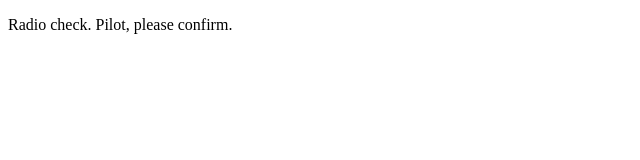
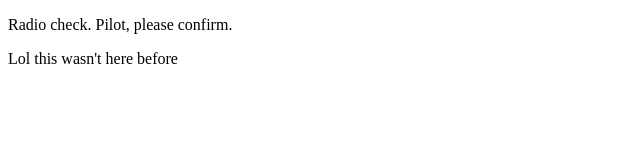
Before and after one commit to Quombus/communication-log, a plain HTML site: page index.html in a window 1280 px wide. Shown: the whole page, without its empty margins (0-640 px from the left). Drawn offline with Linux system fonts and the light colour scheme.

Commit message:
Some changes one could say

```diff
--- a/index.html
+++ b/index.html
@@ -2,5 +2,6 @@
 <html>
    <body>
       <p>Radio check. Pilot, please confirm.</p>
+      <p>Lol this wasn't here before</p>
    </body>
 </html>
```
